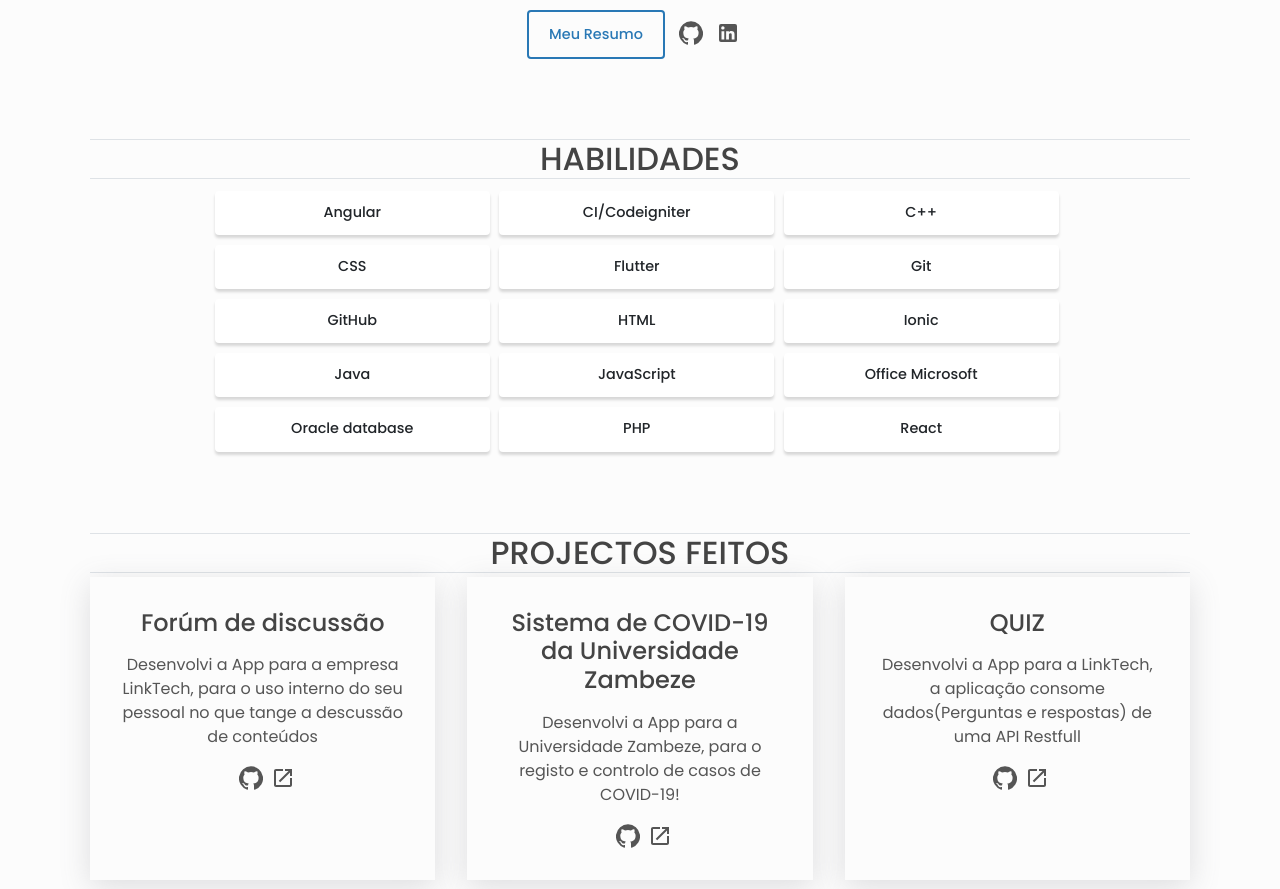
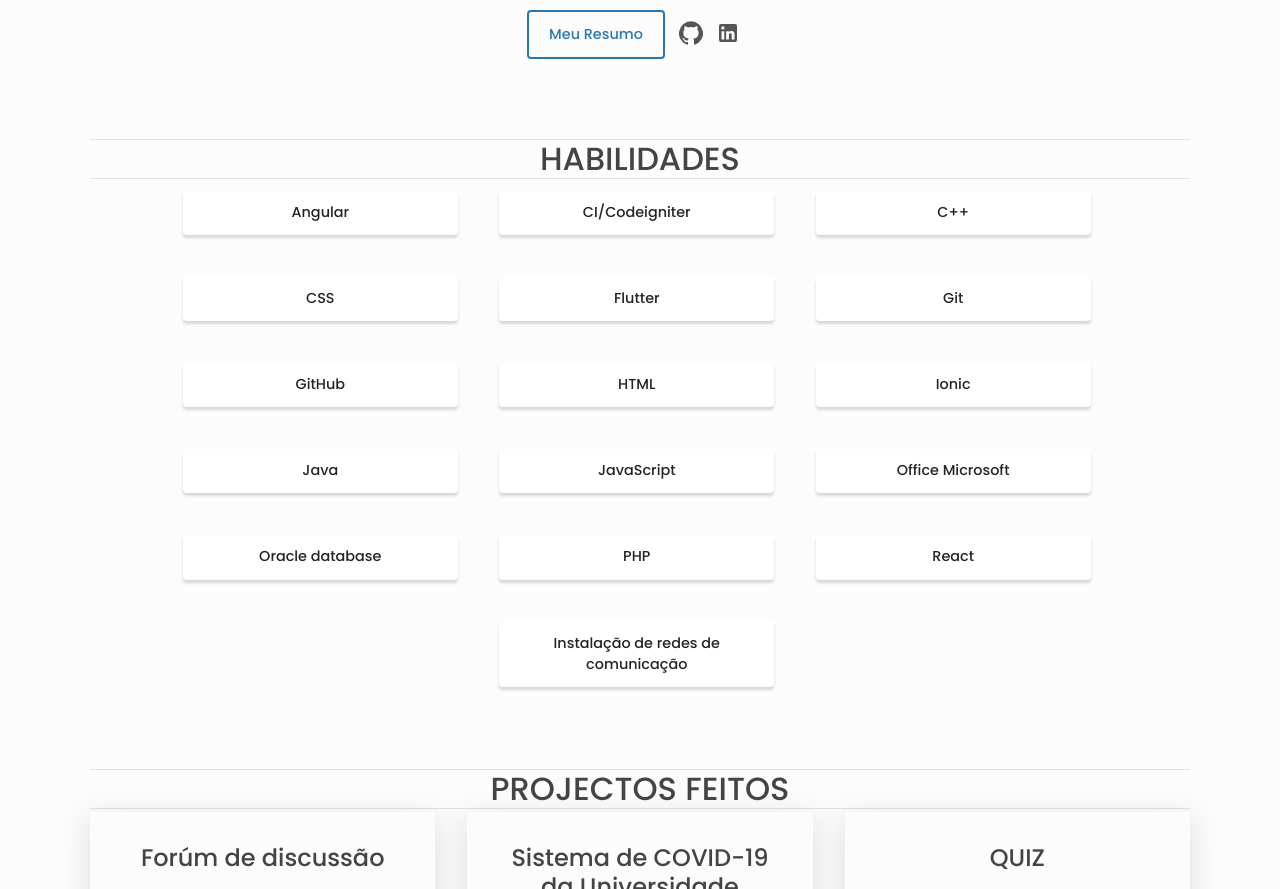
Before and after one commit to Odnacum/port_mucando, a React (Create React App) app: page / in a window 1280 px wide. Shown: the part 540-1429 px from the top of the page. Built offline with nearby package versions, Linux system fonts and the light colour scheme.

Commit message:
Testes finais da app

```diff
--- a/src/App.js
+++ b/src/App.js
@@ -5,30 +5,30 @@ import About from "./components/About/About";
 import Projects from "./components/Projects/Projects";
 import Skills from "./components/Skills/Skills";
 import ScrollToTop from "./components/ScrollToTop/ScrollToTop";
+// import Linguas from "./components/Linguas/Linguas";
 import Contact from "./components/Contact/Contact";
 import Footer from "./components/Footer/Footer";
 import "./App.css";
 import 'bootstrap/dist/css/bootstrap.min.css';
 
-const App = () => {
-  const [{ themeName }] = useContext(ThemeContext);
+const App = () =>
+  // const [{ themeName }] = useContext(ThemeContext);
 
-  return (
-    // eslint-disable-next-line react/jsx-filename-extension
-    <div id="top" className={`${themeName} app`}>
+   (
+    <div id="top" className={`${"light"} app`}>
       <Header />
-
       <main>
         <About />
         <Skills />
-          <Projects />
+        <Projects />
+        {/* <Linguas/> */}
         <Contact />
       </main>
 
       <ScrollToTop />
       <Footer />
     </div>
-  );
-};
+  )
+;
 
 export default App;
--- a/src/components/Footer/Footer.js
+++ b/src/components/Footer/Footer.js
@@ -3,7 +3,7 @@ import "./Footer.css";
 const Footer = () => (
   <footer className="footer">
     <a
-      href="https://github.com/rajshekhar26/cleanfolio"
+      href="https://github.com/Mucando"
       className="link footer__link"
     >
       Criado por Mucando
--- /dev/null
+++ b/src/components/Linguas/Linguas.js
@@ -0,0 +1,11 @@
+import uniqid from "uniqid";
+import {liguas} from "../../portfolio";
+
+const Linguas=()=>{
+  if (!liguas.length) return null;
+  return (
+    <section className="section skills" id="linguas">
+      <h2 className="section__title border-bottom border-top">Línguas</h2>
+    </section>
+  )
+}
--- a/src/components/Projects/Projects.js
+++ b/src/components/Projects/Projects.js
@@ -8,7 +8,6 @@ import 'bootstrap/dist/css/bootstrap.min.css';
 
 const Projects = () => {
   if (!projects.length) return null;
-  let xx;
   return (
     <section id="projects" className="section projects">
       <h2 className="section__title border-bottom border-top">Projectos feitos</h2>
--- a/src/components/Skills/Skills.js
+++ b/src/components/Skills/Skills.js
@@ -1,16 +1,17 @@
 import uniqid from "uniqid";
 import { skills } from "../../portfolio";
 import "./Skills.css";
+import "../About/About.css";
 
 const Skills = () => {
   if (!skills.length) return null;
 
   return (
-    <section className="section skills" id="skills">
+    <section className="section skills projects about" id="skills">
       <h2 className="section__title border-bottom border-top">Habilidades</h2>
-      <div className="row dif">
+      <div className="row dif projects__grid">
         {skills.map((skill) => (
-          <div key={uniqid()} className="skills__list-item me-2 mt-2 btn btn--plain col-sm-3">
+          <div key={uniqid()} className="project__description skills__list-item me-2 mt-2 btn btn--plain col-sm-3">
             {skill}
           </div>
         ))}
--- a/src/contexts/theme.js
+++ b/src/contexts/theme.js
@@ -9,19 +9,21 @@ const ThemeProvider = ({ children }) => {
   useEffect(() => {
     const darkMediaQuery = window.matchMedia("(prefers-color-scheme: white)");
     setThemeName(darkMediaQuery.matches ? "white" : "light");
-    darkMediaQuery.addEventListener("change", (e) => {
+   /* darkMediaQuery.addEventListener("change", (e) => {
       setThemeName(e.matches ? "dark" : "light");
-    });
+    }); */
   }, []);
 
+/*
   const toggleTheme = () => {
     const name = themeName === "dark" ? "light" : "dark";
     localStorage.setItem("themeName", name);
     setThemeName(name);
   };
+*/
 
   return (
-    <ThemeContext.Provider value={[{ themeName, toggleTheme }]}>
+    <ThemeContext.Provider value={[{ themeName }]}>
       {children}
     </ThemeContext.Provider>
   );
--- a/src/portfolio.js
+++ b/src/portfolio.js
@@ -93,7 +93,7 @@ const skills = [
   "Office Microsoft",
   "Oracle database",
   "PHP",
-  "React",
+  "React","Instalação de redes de comunicação"
 ];
 
 const contact = [
@@ -106,4 +106,4 @@ const contact = [
   },
 ];
 
-export { header, about, projects, skills, contact };
+export { header, about, projects, skills, contact};
```
Also changed, not shown: src/components/Navbar/Navbar.js (+11 -0 lines).
